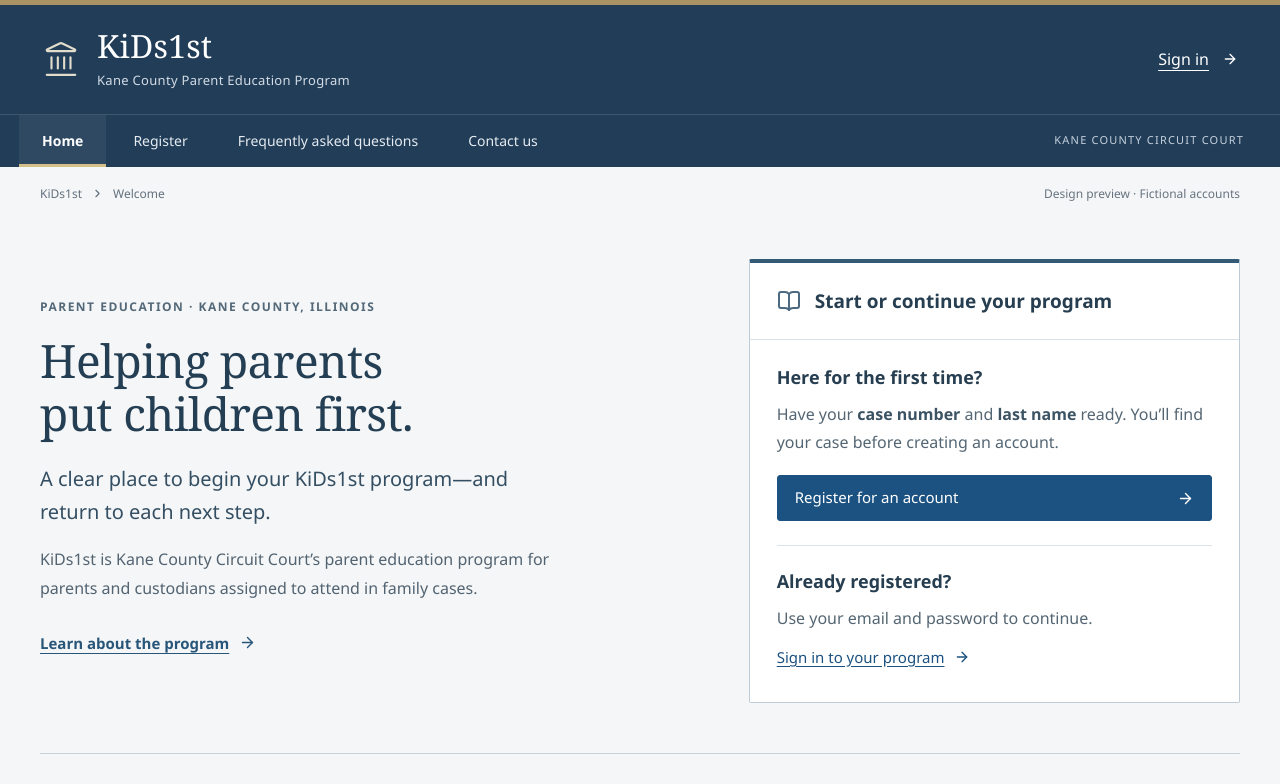
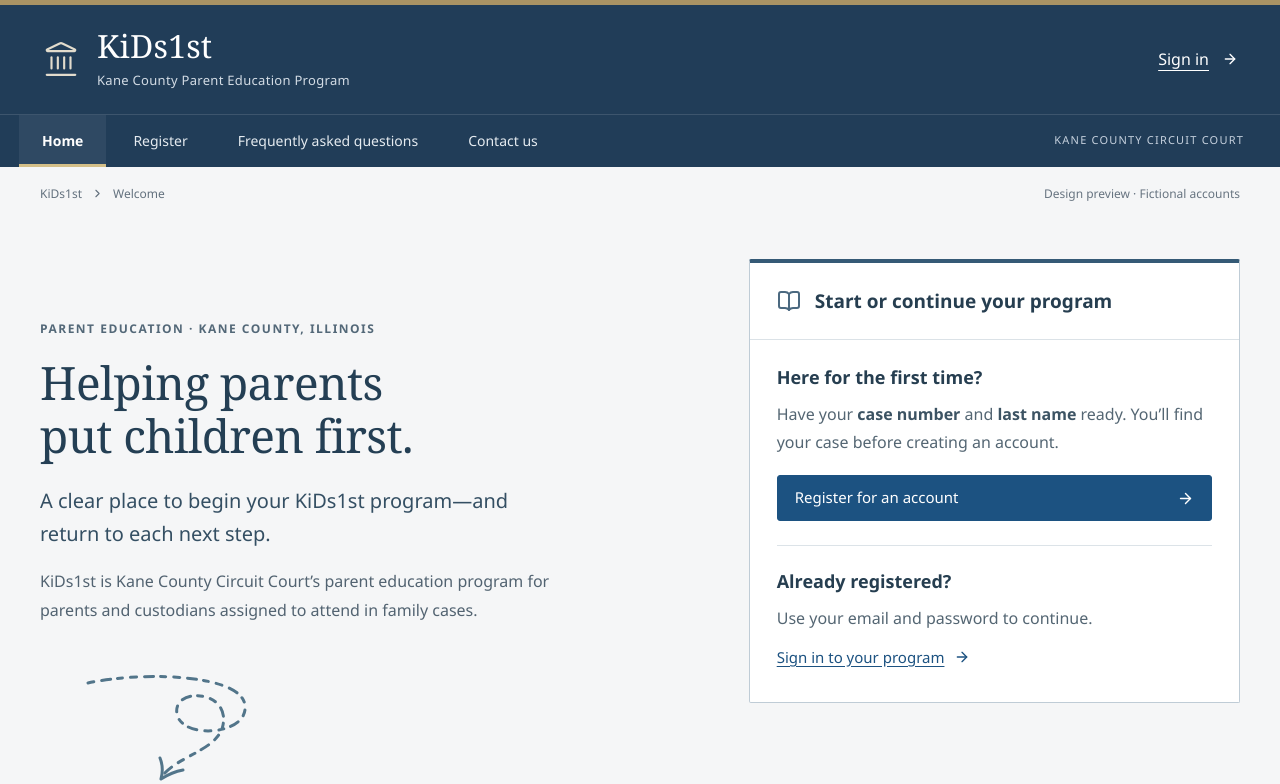
Before and after one commit to danialtoor/parent-education-staff, a Next.js app: page /public in a window 1280 px wide. Shown: the top 784 px of the page. Built offline with nearby package versions, Linux system fonts and the light colour scheme.

Commit message:
Update Site source

```diff
--- a/components/public/site.tsx
+++ b/components/public/site.tsx
@@ -24,7 +24,12 @@ export default function PublicSite(){
 }
 
 function Landing(){return <>
-  <section className="public-introduction"><div className="public-intro-copy"><p className="public-overline">PARENT EDUCATION · KANE COUNTY, ILLINOIS</p><h1 tabIndex={-1}>Helping parents<br/>put children first.</h1><p className="public-lead">A clear place to begin your KiDs1st program—and return to each next step.</p><p>KiDs1st is Kane County Circuit Court’s parent education program for parents and custodians assigned to attend in family cases.</p><a className="public-inline-link" href="#/faq">Learn about the program <ArrowRight size={17}/></a></div><section className="public-get-started" aria-labelledby="get-started-title"><div className="public-start-heading"><BookOpen size={24} aria-hidden="true"/><h2 id="get-started-title">Start or continue your program</h2></div><div className="public-start-body"><h3>Here for the first time?</h3><p>Have your <strong>case number</strong> and <strong>last name</strong> ready. You’ll find your case before creating an account.</p><a className="btn primary" href="#/register">Register for an account<ArrowRight size={17}/></a><div className="public-returning"><h3>Already registered?</h3><p>Use your email and password to continue.</p><a className="text-link" href="#/sign-in">Sign in to your program <ArrowRight size={16}/></a></div></div></section></section>
+  <section className="public-introduction"><div className="public-intro-copy"><p className="public-overline">PARENT EDUCATION · KANE COUNTY, ILLINOIS</p><h1 tabIndex={-1}>Helping parents<br/>put children first.</h1><p className="public-lead">A clear place to begin your KiDs1st program—and return to each next step.</p><p>KiDs1st is Kane County Circuit Court’s parent education program for parents and custodians assigned to attend in family cases.</p></div><section className="public-get-started" aria-labelledby="get-started-title"><div className="public-start-heading"><BookOpen size={24} aria-hidden="true"/><h2 id="get-started-title">Start or continue your program</h2></div><div className="public-start-body"><h3>Here for the first time?</h3><p>Have your <strong>case number</strong> and <strong>last name</strong> ready. You’ll find your case before creating an account.</p><a className="btn primary" href="#/register">Register for an account<ArrowRight size={17}/></a><div className="public-returning"><h3>Already registered?</h3><p>Use your email and password to continue.</p><a className="text-link" href="#/sign-in">Sign in to your program <ArrowRight size={16}/></a></div></div></section>
+    <svg className="public-journey-cue" viewBox="0 0 220 120" fill="none" aria-hidden="true" focusable="false">
+      <path d="M24 14 C78 2 179 5 181 37 C184 66 118 71 113 45 C108 18 166 20 159 56 C154 82 111 87 97 109" strokeDasharray="6 8 9 7 5 8"/>
+      <path d="M96 89 Q100 99 97 110 Q108 103 119 101"/>
+    </svg>
+  </section>
   <div className="public-journey-layout">
     <div className="public-program"><ProgramJourney/></div>
     <aside className="public-journey-help" aria-label="Program help">
```
Also changed, not shown: app/public/public.css.
